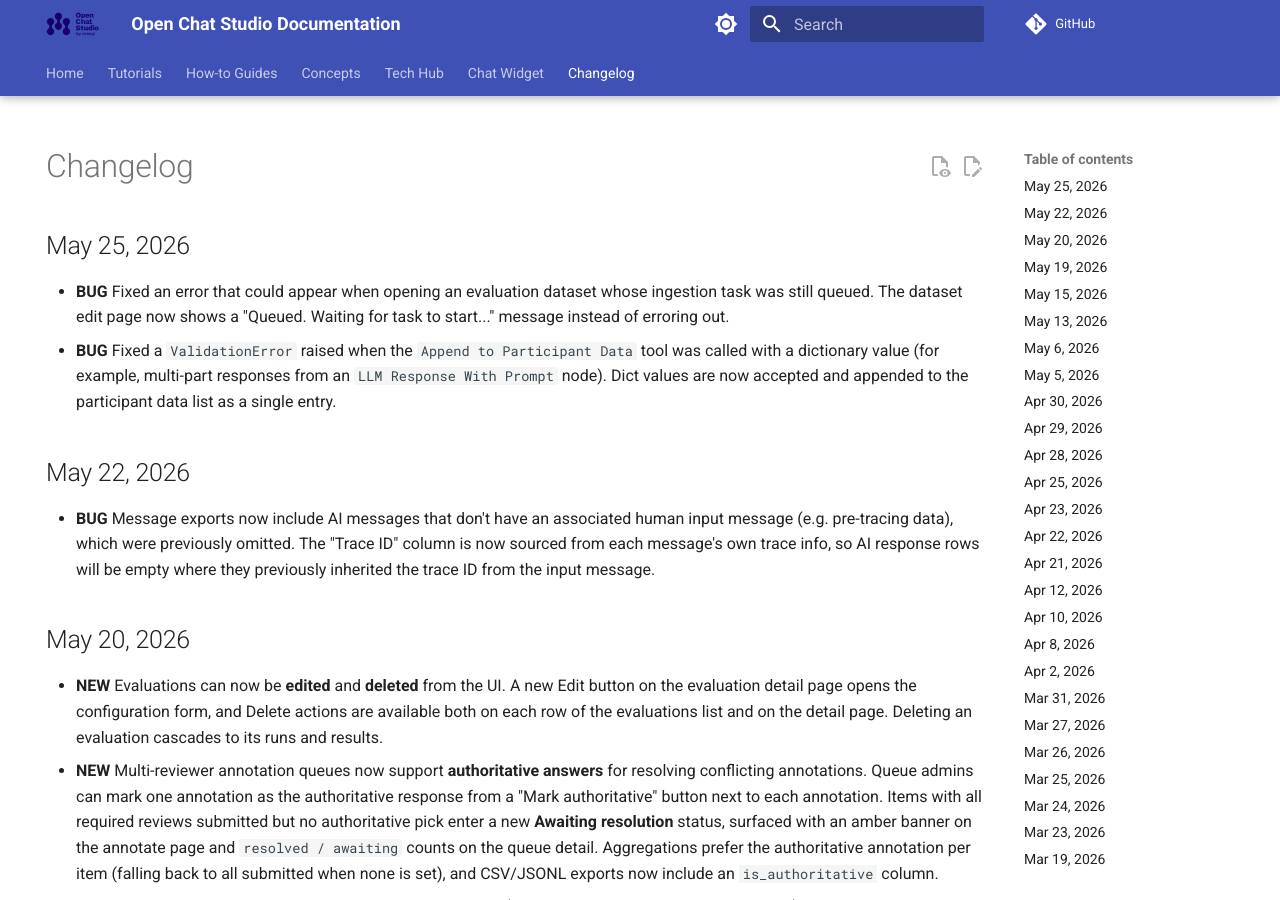
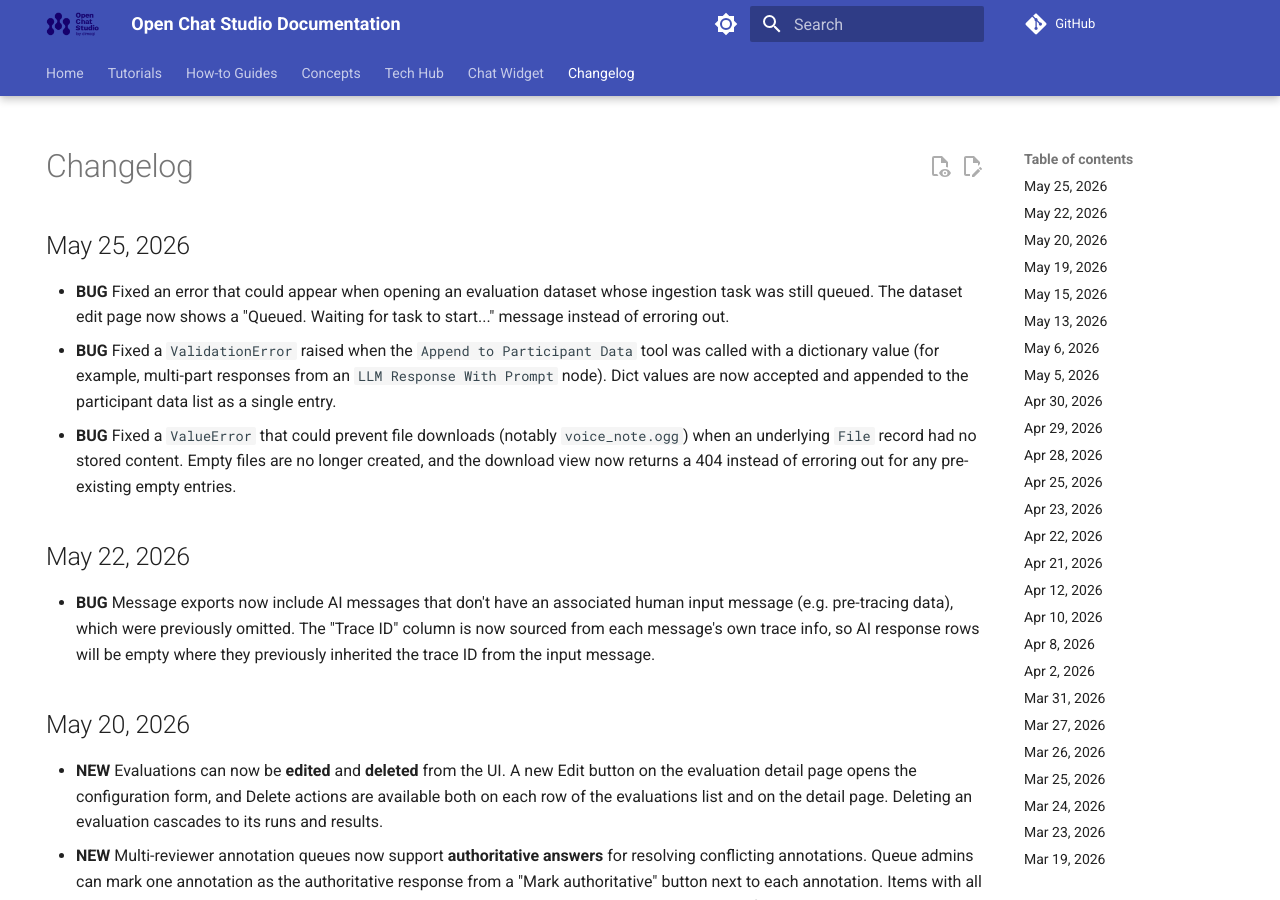
Before and after one commit to dimagi/open-chat-studio-docs, an MkDocs documentation site: the page built from docs/changelog.md, in a window 1280 px wide and 900 px high. Built offline with MkDocs 1.6.1 and Material for MkDocs 9.7.7, drawn with Linux system fonts in a browser that asks for light colours; a script that is not in the unit is left out; comment, search, counter and statistics services are not loaded.

Commit message:
update changelog and docs from OCS PR #3413

```diff
--- a/docs/changelog.md
+++ b/docs/changelog.md
@@ -7,6 +7,7 @@ hide:
 ## May 25, 2026
 * **BUG** Fixed an error that could appear when opening an evaluation dataset whose ingestion task was still queued. The dataset edit page now shows a "Queued. Waiting for task to start..." message instead of erroring out.
 * **BUG** Fixed a `ValidationError` raised when the `Append to Participant Data` tool was called with a dictionary value (for example, multi-part responses from an `LLM Response With Prompt` node). Dict values are now accepted and appended to the participant data list as a single entry.
+* **BUG** Fixed a `ValueError` that could prevent file downloads (notably `voice_note.ogg`) when an underlying `File` record had no stored content. Empty files are no longer created, and the download view now returns a 404 instead of erroring out for any pre-existing empty entries.
 
 ## May 22, 2026
 * **BUG** Message exports now include AI messages that don't have an associated human input message (e.g. pre-tracing data), which were previously omitted. The "Trace ID" column is now sourced from each message's own trace info, so AI response rows will be empty where they previously inherited the trace ID from the input message.
```
